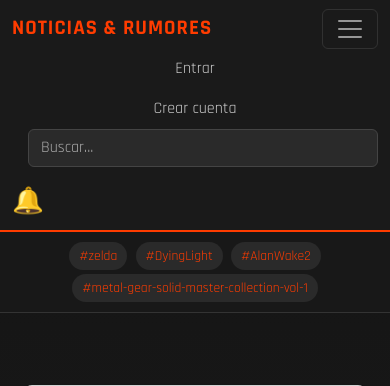
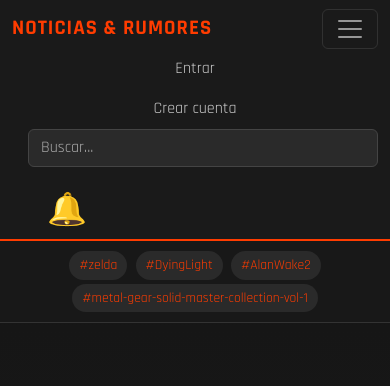
Before and after one commit to Litdemonick/blog, a Django app: page /signup/ in a window 390 px wide, after a click that opens the changed part. Shown: the top 386 px of the page. Run offline with Django 4.2, Linux system fonts and the light colour scheme; data comes from the database, SQL or seed files in the repository; parts of the project's set-up code (start-up, migrations or seed data) failed here and were passed over; some libraries are stand-ins or nearby versions.

Commit message:
base.html corrección?

```diff
--- a/blog/templates/base.html
+++ b/blog/templates/base.html
@@ -1,5 +1,5 @@
 {% load static %}
-<link rel="stylesheet" href="{% static 'css/style.css' %}?v=11">
+<link rel="stylesheet" href="{% static 'css/style.css' %}?v=12">
 
 <!doctype html>
 <html lang="es">
@@ -60,9 +60,8 @@
 
     /* Campanita 🔔 */
     .notif-bell {
-      position: absolute;
-      right: -220px;
-      top: 1px;
+      position: relative;
+      margin-left: 20px;
       font-size: 2rem;
       color: #ff3c00 !important;
       transition: transform 0.2s, text-shadow 0.2s;
@@ -233,40 +210,10 @@
     }
     .dropdown-menu .dropdown-item:hover { background: #2a2a2a !important; color: #fff !important; }
 
-    /* Alinear dropdown con la campana */
-    #notifDropdown + .dropdown-menu {
-      left: auto !important;
-      right: -425px !important;
-      top: 45px !important;
-    }
-
-    /* 🔹 Ajustes responsivos */
-    @media (max-width: 1400px) {
-      .notif-bell { right: -200px; top: 2px; }
-      #notifDropdown + .dropdown-menu { right: -200px !important; }
-    }
-    @media (max-width: 1200px) {
-      .notif-bell { right: -100px; top: 2px; }
-      #notifDropdown + .dropdown-menu { right: -100px !important; }
-    }
+    /* Responsivo */
     @media (max-width: 992px) {
-      .notif-bell { position: relative; right: 0; margin-left: 15px; }
-      #notifDropdown + .dropdown-menu { right: 0 !important; left: auto !important; }
-    }
-    @media (max-width: 576px) {
-      .notif-bell {
-        position: relative;
-        right: auto;
-        top: auto;
-        margin-left: auto;
-        margin-right: auto;
-        font-size: 1.6rem;
-      }
-      .notif-dropdown {
-        min-width: 95vw;
-        left: 2.5vw !important;
-        right: auto !important;
-      }
+      .notif-bell { position: relative; margin-left: 15px; }
+      .notif-dropdown { min-width: 95vw; left: 2.5vw !important; right: auto !important; }
     }
   </style>
 </head>
```
Also changed, not shown: other parts of blog/templates/base.html (+7 -31 lines). Lines whose indentation alone changed are shown as unchanged.
